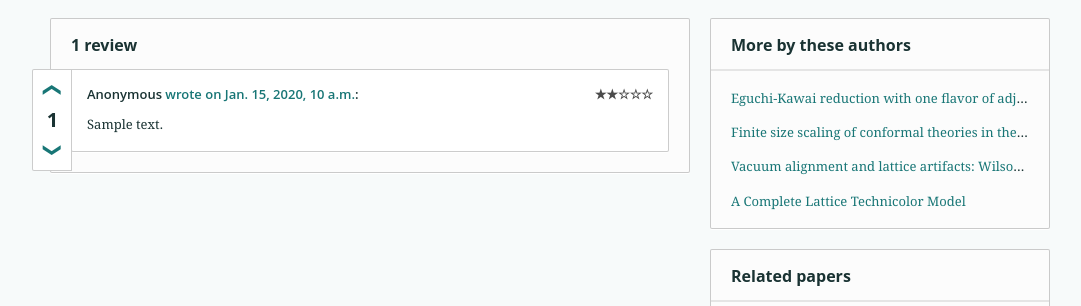
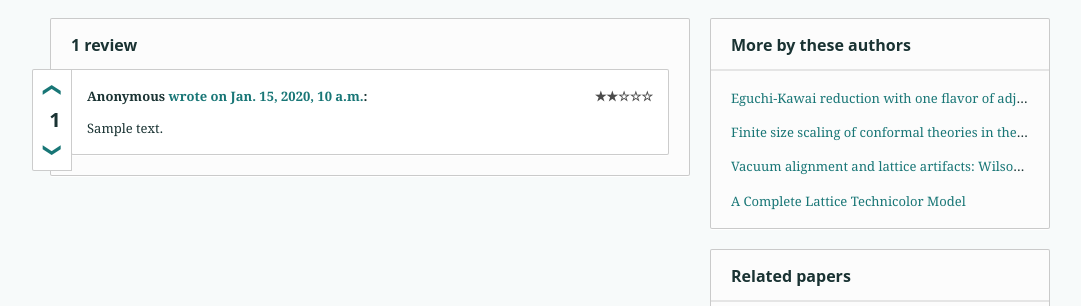
Before and after one commit to open-review/open-review, a Django app: page /papers/1/ in a window 1280 px wide. Shown: the part 305-611 px from the top of the page, without its empty margins (90-1171 px from the left). Run offline with Django 3.2, Linux system fonts and the light colour scheme; data comes from the database, SQL or seed files in the repository; tables that the repository leaves empty hold one stand-in row (values such as "Sample post"); parts of the project's set-up code (start-up, migrations or seed data) failed here and were passed over; some libraries are stand-ins or nearby versions.

Commit message:
Restored some visual changes

```diff
--- a/openreview/apps/papers/static/papers/comments.css
+++ b/openreview/apps/papers/static/papers/comments.css
@@ -11,6 +11,15 @@ body .box.comments {
     font-size: 13px;
     font-family: Merriweather, Georgia, serif;
     padding: 10px 10px 10px 13px;
+}
+
+.comments section.comment p {
+    display: inline;
+}
+
+.comments section.comment p + p {
+    /* FIXME: This might not work for inline elements*/
+    padding-top: 20px;
 }
 
 .comments section.comment + section.compose-comment,
--- a/openreview/apps/papers/static/papers/reviews.css
+++ b/openreview/apps/papers/static/papers/reviews.css
@@ -20,6 +20,9 @@ body > main .reviews > h2 {
 
 .reviews section.review {
     position: relative;
+    line-height: 1.7em;
+    font-size: 13px;
+    font-family: Merriweather, Georgia, serif;
 }
 
 .reviews section.review + section.review {
@@ -58,9 +61,11 @@ body > main .reviews > h2 {
 }
 
 .reviews section.review > div.voting span {
+    font-family: 'Open Sans', 'Arial', sans-serif;
     font-size: 20px;
+    text-align: center;
     z-index: 1;
-    width: 39px;
+    width: 44px;
     left: 0;
     font-weight: bold;
     color: #1A3333;
@@ -77,7 +82,7 @@ body > main .reviews > h2 {
 .reviews section.review > header {
     overflow: hidden;
     margin-bottom: 10px;
-    font-weight: 600;
+    font-weight: bold;
 }
 
 .reviews section.review > header a.author,
```
